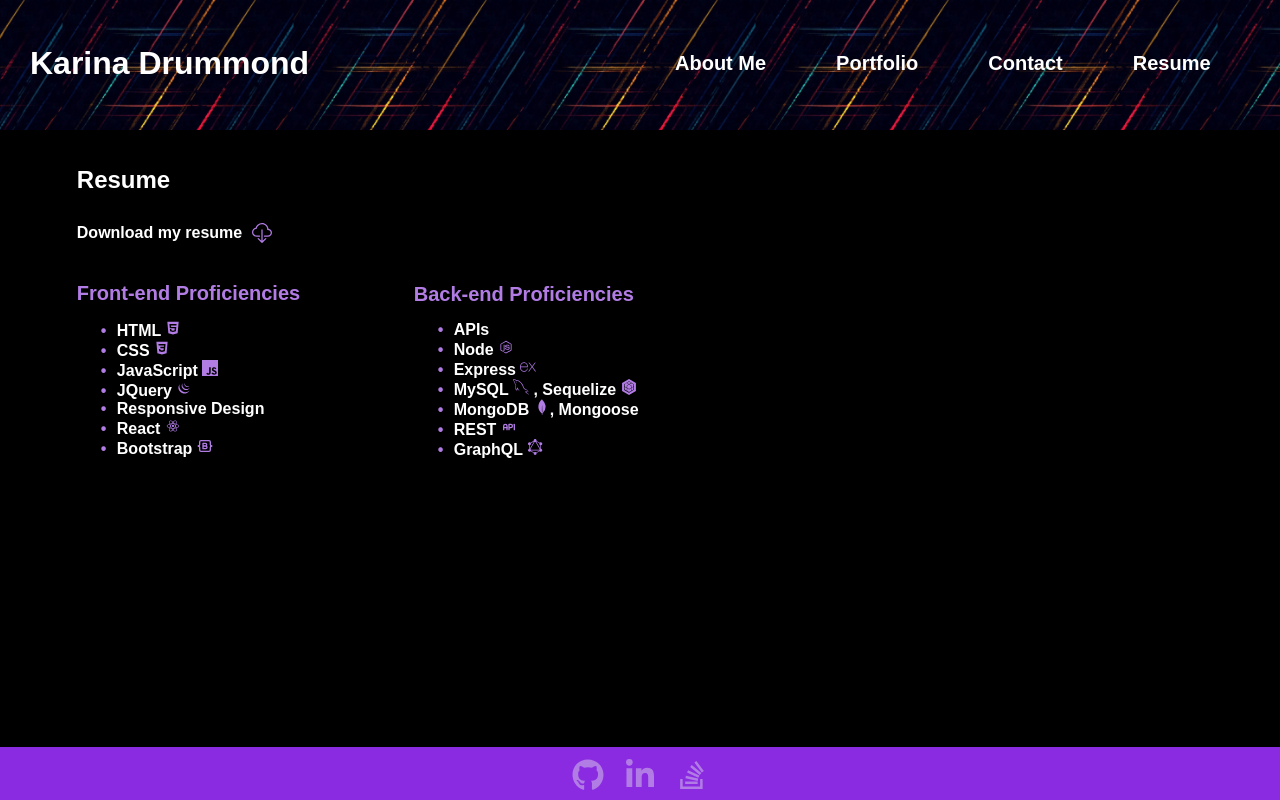
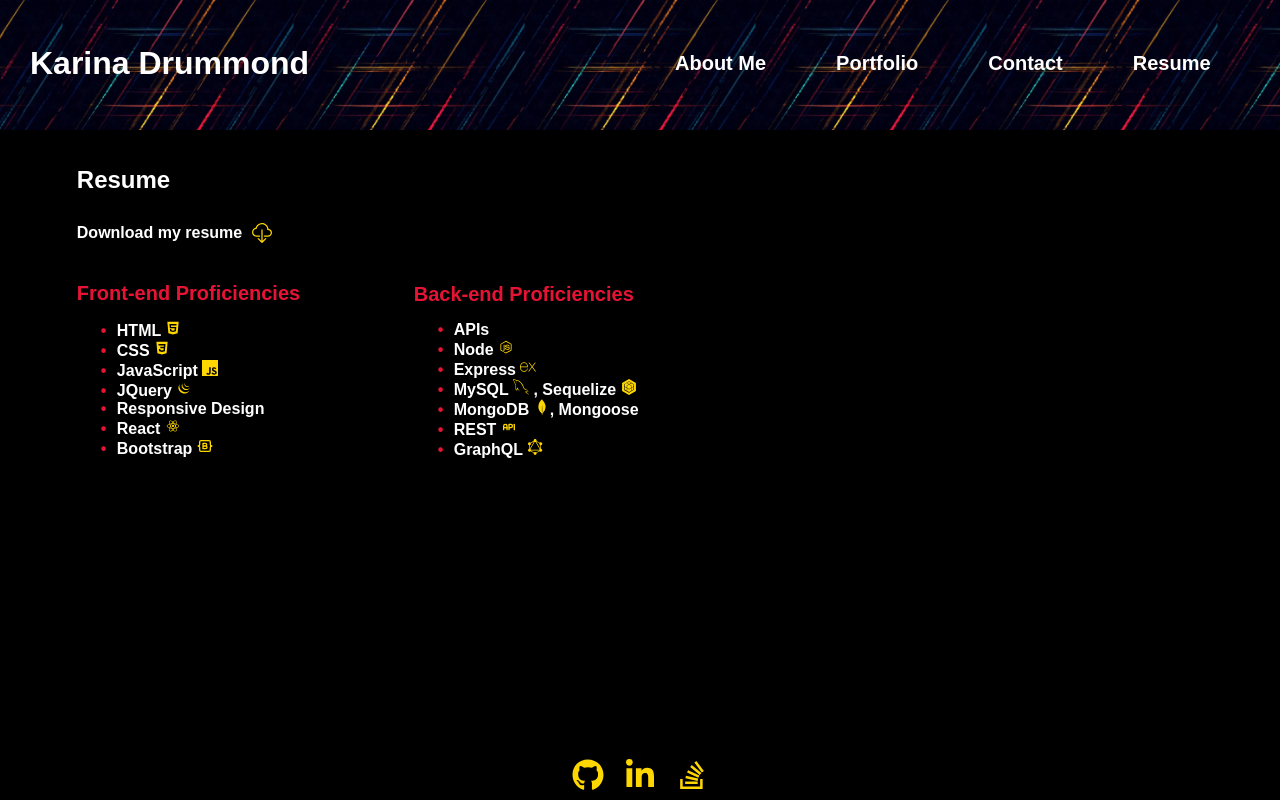
Before and after one commit to kdrummond528/React_Portfolio, a React (Create React App) app in the folder react_portfolio/: page / in a window 1280 px wide. Both pictures are taken after a click on the item "Resume". Built offline with nearby package versions, Linux system fonts and the light colour scheme.

Commit message:
modified app.css, resume index.jsx

```diff
--- a/react_portfolio/src/App.css
+++ b/react_portfolio/src/App.css
@@ -62,7 +62,6 @@ header {
   padding-top: 12px;
   padding-bottom: 5px;
   width: 100%;
-  background-color: blueviolet;
 }
 
 footer li {
@@ -74,7 +73,7 @@ footer li {
 /* color and styling for footer links */
 footer li a {
   text-decoration: none;
-  color: rgb(178, 124, 229);
+  color: gold;
 }
 
 /* hover color change for footer links */
@@ -106,10 +105,10 @@ footer li a:hover {
   margin-left: 6%;
   margin-right: 6%;
   color: white;
-  border: 1px solid blueviolet;
+  border: 1px solid white;
   border-radius: 10px 10px;
   padding: 15px 15px;
-  background-color: rgb(178, 124, 229);
+  background-color: #e71335;
 }
 
 /* beginning of css for contact pg */
@@ -125,7 +124,7 @@ footer li a:hover {
 .contactinputtitle {
   font-weight: bold;
   padding-right: 70%;
-  color: rgb(178, 124, 229);
+  color: #e71335;
 }
 
 /* input for user name and email on contact pg */
@@ -145,7 +144,7 @@ footer li a:hover {
 }
 
 .errormsg {
-  color: red;
+  color: gold;
   padding-bottom: 10px;
   font-size: 14px;
 }
@@ -159,7 +158,7 @@ footer li a:hover {
   padding: 6px 6px;
   border: none;
   border-radius: 5px 5px;
-  background-color: blueviolet;
+  background-color: #e71335;
   color: white;
   font-weight: bold;
 }
@@ -184,7 +183,7 @@ footer li a:hover {
 .phoneicon,
 .emailicon,
 .whatsappicon {
-  color: rgb(178, 124, 229);
+  color: gold;
   padding-right: 10px;
   padding-left: 10px;
 }
@@ -239,7 +238,7 @@ footer li a:hover {
 
 /* link to download resume */
 .resumelink {
-  color: rgb(178, 124, 229);
+  color: gold;
   text-decoration: none;
 }
 
@@ -248,7 +247,7 @@ footer li a:hover {
   font-size: 20px;
   padding-top: 15px;
   padding-bottom: 15px;
-  color: rgb(178, 124, 229);
+  color: #e71335;
 }
 
 .front-end {
@@ -270,7 +269,7 @@ footer li a:hover {
 /* bullet items in resume */
 .resumeinfo li::before {
   content: "\2022";
-  color: rgb(178, 124, 229);
+  color: #e71335;
   font-weight: bold;
   display: inline-block;
   width: 1em;
--- a/react_portfolio/src/components/Resume/index.jsx
+++ b/react_portfolio/src/components/Resume/index.jsx
@@ -22,25 +22,25 @@ const Resume = () => {
 
                 <div className='front-end'>
                     <h3 className='proficiencytitles'>Front-end Proficiencies</h3>
-                    <li>HTML <DiHtml5 color='rgb(178, 124, 229)' /></li>
-                    <li>CSS <DiCss3 color='rgb(178, 124, 229)' /></li>
-                    <li>JavaScript <SiJavascript color='rgb(178, 124, 229)' /></li>
-                    <li>JQuery <DiJqueryLogo color='rgb(178, 124, 229)' /></li>
+                    <li>HTML <DiHtml5 color='gold' /></li>
+                    <li>CSS <DiCss3 color='gold' /></li>
+                    <li>JavaScript <SiJavascript color='gold' /></li>
+                    <li>JQuery <DiJqueryLogo color='gold' /></li>
                     <li>Responsive Design</li>
-                    <li>React <DiReact color='rgb(178, 124, 229)' /></li>
-                    <li>Bootstrap <TbBrandBootstrap color='rgb(178, 124, 229)' /></li>
+                    <li>React <DiReact color='gold' /></li>
+                    <li>Bootstrap <TbBrandBootstrap color='gold' /></li>
                 </div>
 
                 <div className='back-end'>
                     <h3 className='proficiencytitles'>Back-end Proficiencies</h3>
                     <li>APIs</li>
-                    <li>Node <DiNodejsSmall color='rgb(178, 124, 229)' /></li>
-                    <li>Express <SiExpress color='rgb(178, 124, 229)' /></li>
-                    <li>MySQL <GrMysql color='rgb(178, 124, 229)' /> ,
-                        Sequelize <SiSequelize color='rgb(178, 124, 229)' /></li>
-                    <li>MongoDB <SiMongodb color='rgb(178, 124, 229)' />, Mongoose</li>
-                    <li>REST <TbApi color='rgb(178, 124, 229)' /></li>
-                    <li>GraphQL <GrGraphQl color='rgb(178, 124, 229)' /></li>
+                    <li>Node <DiNodejsSmall color='gold' /></li>
+                    <li>Express <SiExpress color='gold' /></li>
+                    <li>MySQL <GrMysql color='gold' /> ,
+                        Sequelize <SiSequelize color='gold' /></li>
+                    <li>MongoDB <SiMongodb color='gold' />, Mongoose</li>
+                    <li>REST <TbApi color='gold' /></li>
+                    <li>GraphQL <GrGraphQl color='gold' /></li>
                 </div>
 
             </section>
```
